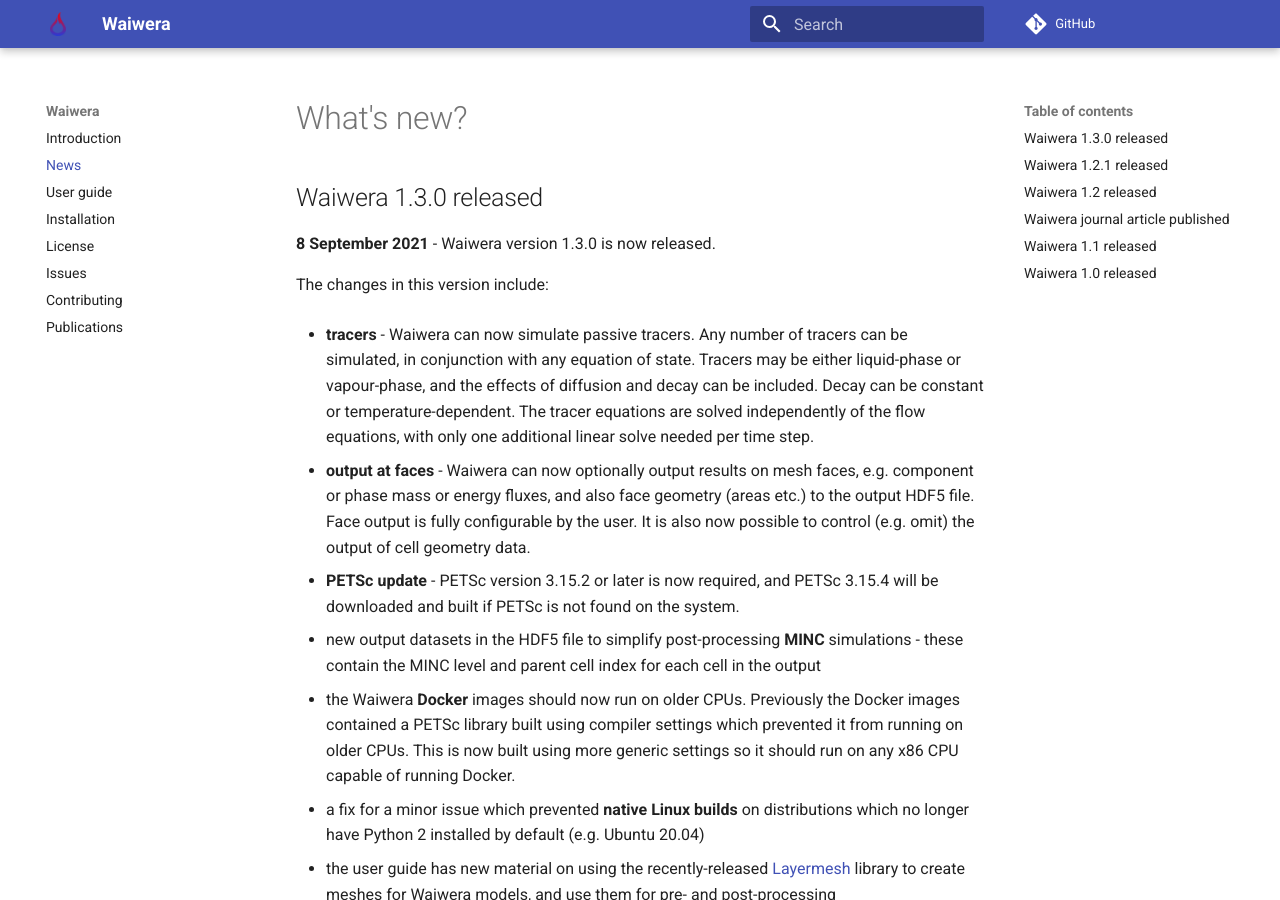
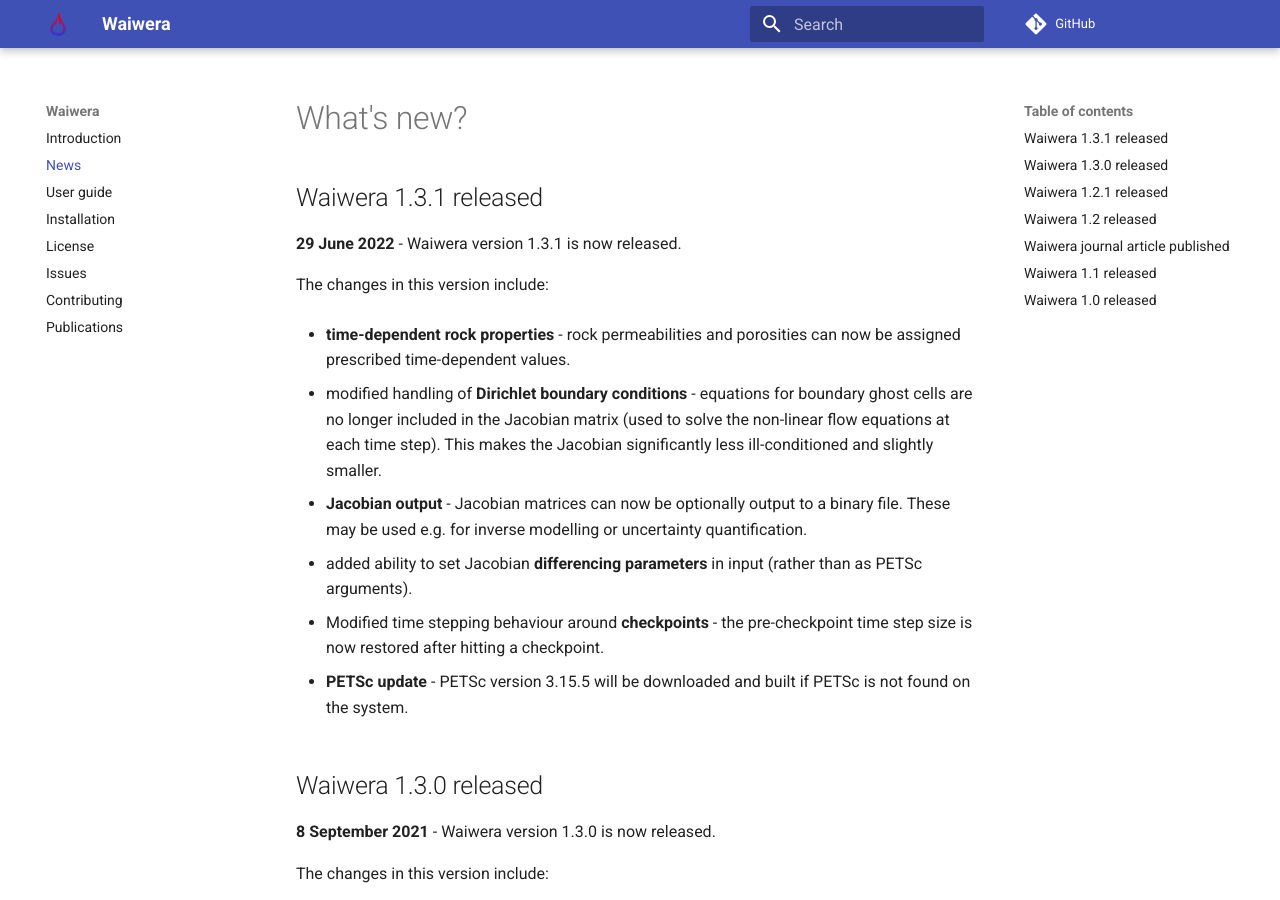
Before and after one commit to waiwera/waiwera-mkdocs, an MkDocs documentation site: the page built from docs/news.md, in a window 1280 px wide and 900 px high. Built offline with MkDocs 1.6.1 and Material for MkDocs 9.7.7, drawn with Linux system fonts in a browser that asks for light colours; comment, search, counter and statistics services are not loaded.

Commit message:
Version 1.3.1 release

```diff
--- a/docs/news.md
+++ b/docs/news.md
@@ -1,4 +1,32 @@
 # What's new?
+
+## Waiwera 1.3.1 released
+
+**29 June 2022** - Waiwera version 1.3.1 is now released.
+
+The changes in this version include:
+
+- **time-dependent rock properties** - rock permeabilities and
+  porosities can now be assigned prescribed time-dependent values.
+
+- modified handling of **Dirichlet boundary conditions** - equations
+  for boundary ghost cells are no longer included in the Jacobian
+  matrix (used to solve the non-linear flow equations at each time
+  step). This makes the Jacobian significantly less ill-conditioned
+  and slightly smaller.
+
+- **Jacobian output** - Jacobian matrices can now be optionally output
+  to a binary file. These may be used e.g. for inverse modelling or
+  uncertainty quantification.
+- added ability to set Jacobian **differencing parameters** in input
+  (rather than as PETSc arguments).
+
+- Modified time stepping behaviour around **checkpoints** - the
+  pre-checkpoint time step size is now restored after hitting a
+  checkpoint.
+
+- **PETSc update** - PETSc version 3.15.5 will be downloaded and built
+  if PETSc is not found on the system.
 
 ## Waiwera 1.3.0 released
 
```
